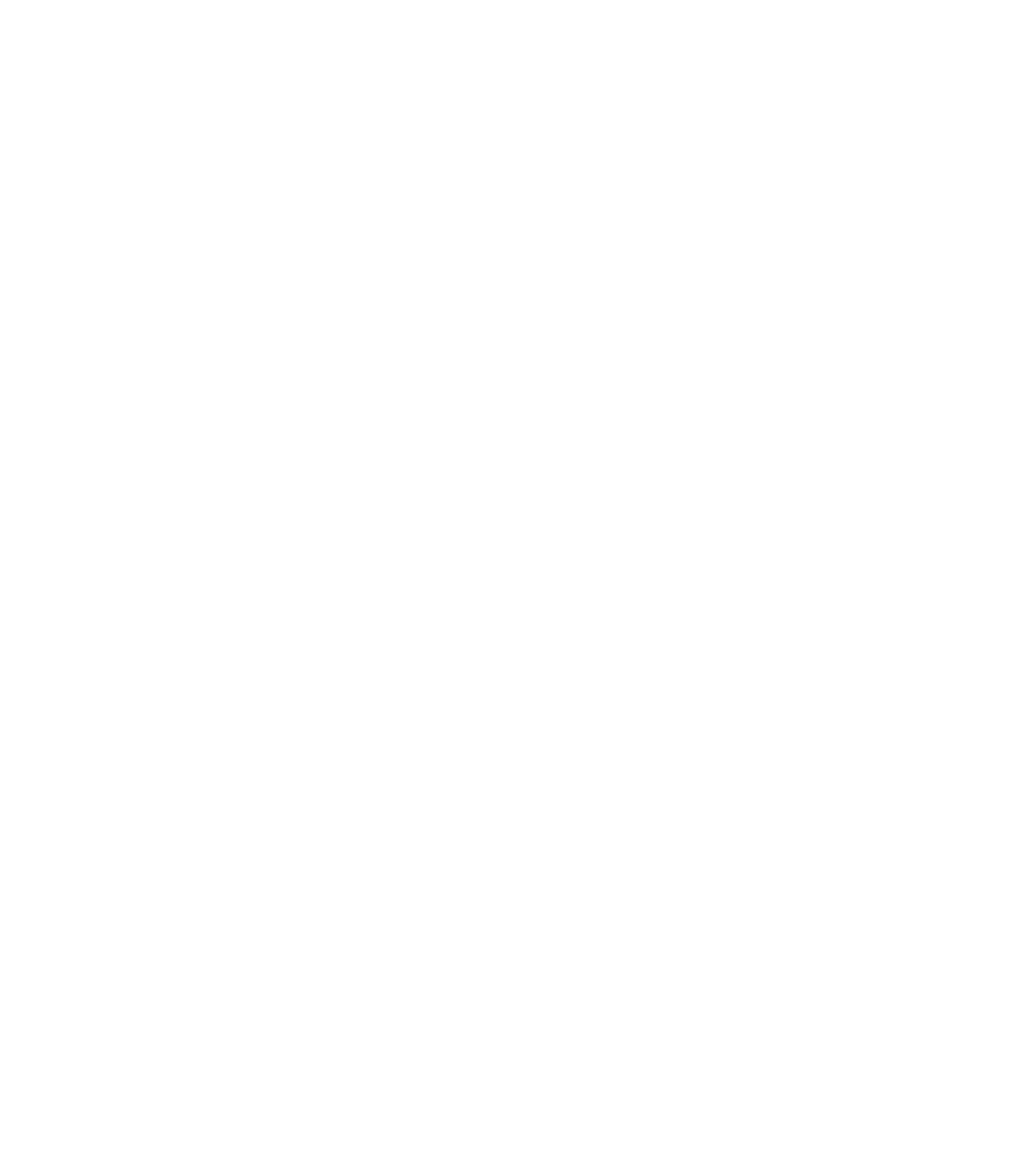
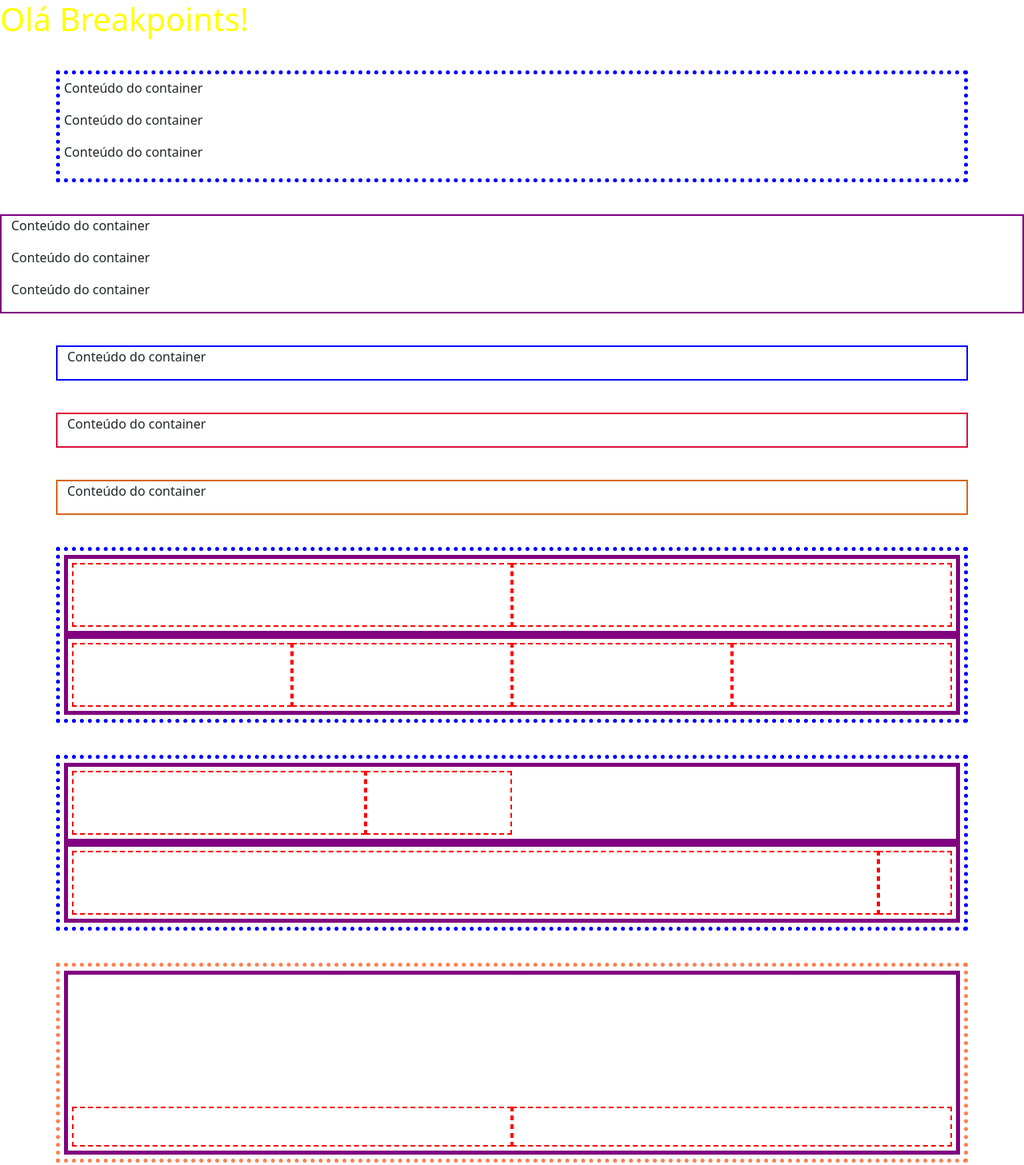
Before and after one commit to matheusbattisti/curso_bootstrap_5, a plain HTML site: page 3_layout/1_breakpoints/index.html in a window 1280 px wide. Shown: the top 1457 px of the page at 80% size. Before the commit the page ends 800 px from the top, so only its background shows below. Drawn offline with nearby package versions, Linux system fonts and the light colour scheme.

Commit message:
alinhamentos

```diff
--- /dev/null
+++ b/3_layout/1_breakpoints/css/styles.css
@@ -0,0 +1,118 @@
+/* aula 1 - nosso css */
+h1 {
+  color: red;
+}
+
+/* aula 2 e 3 - breakpoints */
+
+/* nada = celulares pequenos */
+
+/* sm > 576px = celulares */
+@media (min-width: 576px) {
+  h1 {
+    color: blue;
+  }
+}
+
+/* md > 768px = tablets */
+@media (min-width: 768px) {
+  h1 {
+    color: green;
+  }
+}
+
+/* lg > 992px = desktops menores */
+@media (min-width: 992px) {
+  h1 {
+    color: purple;
+  }
+}
+
+/* xl > 1200px = desktops maiores */
+@media (min-width: 1200px) {
+  h1 {
+    color: yellow;
+  }
+}
+
+/* xxl > 1400px = desktops, tvs */
+@media (min-width: 1400px) {
+  h1 {
+    color: teal;
+  }
+}
+
+
+/* aula 4 - .container */
+
+div {
+  margin: 40px 0;
+}
+
+.container {
+  border: 2px solid red;
+}
+
+/* aula 5 - .container-fluid*/
+
+.container-fluid {
+  border: 2px solid purple;
+}
+
+/* aula 6 - .container-x*/
+
+.container-sm {
+  border: 2px solid blue;
+}
+
+.container-md {
+  border: 2px solid crimson;
+}
+
+.container-lg {
+  border: 2px solid chocolate;
+}
+
+/* aula 7 - grid */
+
+.container {
+  border: 5px dotted blue;
+  padding: 5px;
+}
+
+.row {
+  border: 5px solid purple;
+  height: 100px;
+  padding: 5px;
+  margin: 0;
+}
+
+.col {
+  border: 2px dashed red;
+  height: 100%;
+  margin: 0;
+}
+
+/* aula 8 - tamanho colunas */
+.col-4, .col-2, .col-11, .col-1 {
+  border: 2px dashed red;
+  height: 100%;
+  margin: 0;
+}
+
+/* aula 9 - align vert */
+
+#vertical {
+  height: 250px;
+  border-color: coral;
+}
+
+#vertical .row {
+  height: 100%;
+}
+
+.col-6 {
+  border: 2px dashed red;
+  height: 50px;
+  margin: 0;
+}
--- a/3_layout/1_breakpoints/index.html
+++ b/3_layout/1_breakpoints/index.html
@@ -4,9 +4,73 @@
   <meta charset="UTF-8">
   <meta http-equiv="X-UA-Compatible" content="IE=edge">
   <meta name="viewport" content="width=device-width, initial-scale=1.0">
+  <link href="https://cdn.jsdelivr.net/npm/bootstrap@5.0.1/dist/css/bootstrap.min.css" rel="stylesheet" integrity="sha384-+0n0xVW2eSR5OomGNYDnhzAbDsOXxcvSN1TPprVMTNDbiYZCxYbOOl7+AMvyTG2x" crossorigin="anonymous">
+  <link rel="stylesheet" href="css/styles.css">
   <title>Breakpoints</title>
 </head>
 <body>
+  <h1>Olá Breakpoints!</h1>
 
+  <div class="container">
+    <p>Conteúdo do container</p>
+    <p>Conteúdo do container</p>
+    <p>Conteúdo do container</p>
+  </div>
+
+  <div class="container-fluid">
+    <p>Conteúdo do container</p>
+    <p>Conteúdo do container</p>
+    <p>Conteúdo do container</p>
+  </div>
+
+  <div class="container-sm">
+    <p>Conteúdo do container</p>
+  </div>
+  <div class="container-md">
+    <p>Conteúdo do container</p>
+  </div>
+  <div class="container-lg">
+    <p>Conteúdo do container</p>
+  </div>
+
+  <div class="container">
+    <div class="row">
+      <div class="col"></div>
+      <div class="col"></div>
+    </div>
+    <div class="row">
+      <div class="col"></div>
+      <div class="col"></div>
+      <div class="col"></div>
+      <div class="col"></div>
+    </div>
+  </div>
+
+  <!-- tamanho colunas -->
+  <div class="container">
+    <div class="row">
+      <div class="col-4"></div>
+      <div class="col-2"></div>
+    </div>
+    <div class="row">
+      <div class="col-11"></div>
+      <div class="col-1"></div>
+    </div>
+  </div>
+
+  <!-- Alinhamento vertical -->
+  <div class="container" id="vertical">
+    <div class="row align-items-end">
+      <div class="col-6"></div>
+      <div class="col-6"></div>
+    </div>
+  </div>
+
+  <div class="container" id="vertical">
+    <div class="row align-items-center">
+      <div class="col-6"></div>
+      <div class="col-6"></div>
+    </div>
+  </div>
 </body>
 </html>
```
